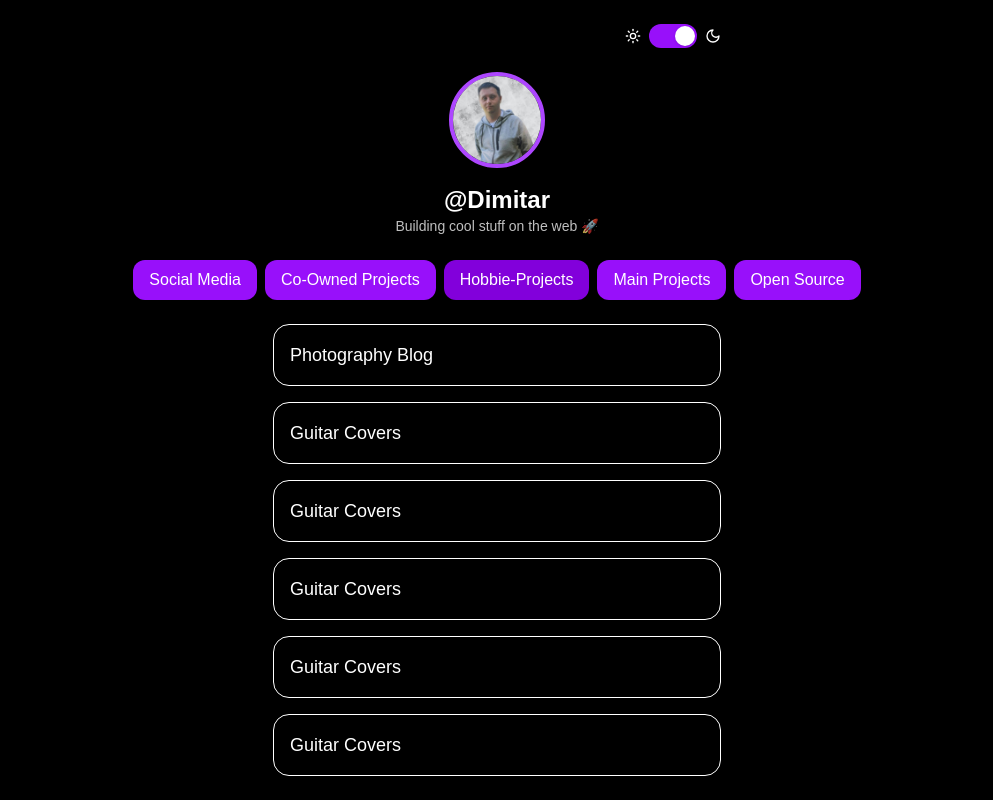
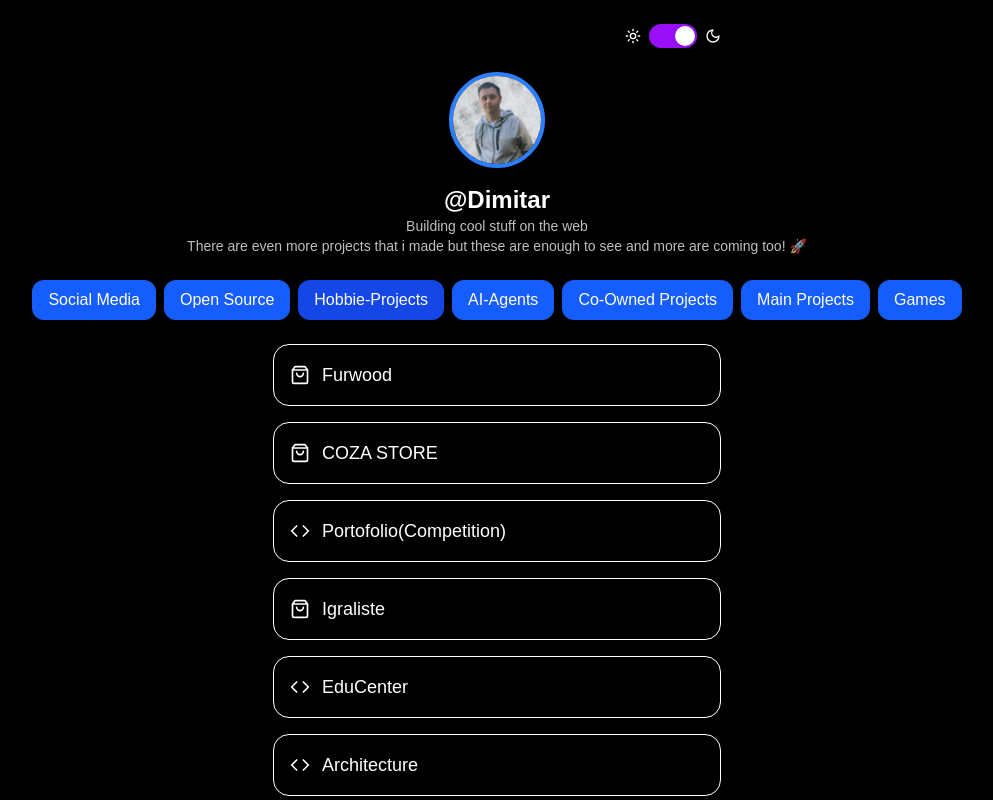
Before and after one commit to DimitarHristovski/Dlink, a Next.js app: page / in a window 1280 px wide. Both pictures are taken after a click on the button "Hobbie-Projects". Shown: the top 800 px of the page, without its empty margins (143-1136 px from the left). Built offline with nearby package versions, Linux system fonts and the light colour scheme.

Commit message:
tabes added and projects

```diff
--- a/src/app/page.tsx
+++ b/src/app/page.tsx
@@ -4,21 +4,60 @@ import { Button } from "../components/buttons/button";
 import { Card, CardContent } from "./../components/card/card";
 import { Switch } from "../components/switch/switch";
 import { Sun, Moon } from "lucide-react";
-import { Linkedin, User, Github, Beef } from "lucide-react";
+import {
+  Linkedin,
+  Dribbble,
+  User,
+  Github,
+  Beef,
+  Code,
+  Gamepad2,
+  ShoppingBag,
+} from "lucide-react";
 export default function Dlink() {
   const [darkMode, setDarkMode] = useState(true);
   const [activeTab, setActiveTab] = useState("social");
 
   const LinkIcon = ({ link }: { link: string }) => {
     if (link.includes("My Portfolio")) return <User className="w-5 h-5" />;
+    if (link.includes("My Blog")) return <User className="w-5 h-5" />;
+    if (link.includes("Dribbble")) return <Dribbble className="w-5 h-5" />;
+
     if (link.includes("Linkedin")) return <Linkedin className="w-5 h-5" />;
     if (link.includes("Github")) return <Github className="w-5 h-5" />;
     if (link.includes("Grillschulle")) return <Beef className="w-5 h-5" />;
+    if (link.includes("Furwood")) return <ShoppingBag className="w-5 h-5" />;
+    if (link.includes("COZA STORE")) return <ShoppingBag className="w-5 h-5" />;
+    if (link.includes("Portofolio(Competition)"))
+      return <Code className="w-5 h-5" />;
+    if (link.includes("Igraliste")) return <ShoppingBag className="w-5 h-5" />;
+    if (link.includes("Restaurant")) return <Code className="w-5 h-5" />;
+    if (link.includes("Architecture")) return <Code className="w-5 h-5" />;
+    if (link.includes("EduCenter")) return <Code className="w-5 h-5" />;
+
+    if (link.includes("Car Race")) return <Gamepad2 className="w-5 h-5" />;
 
     return null;
   };
 
   const linkGroups: Record<string, { title: string; url: string }[]> = {
+    aiagents: [
+      {
+        title: "Coming Soon...",
+        url: "",
+      },
+    ],
+
+    games: [
+      {
+        title: "Car Race",
+        url: "https://car-race-game-opal.vercel.app/",
+      },
+      {
+        title: "Coming Soon...",
+        url: "",
+      },
+    ],
     social: [
       {
         title: "Linkedin",
@@ -28,6 +67,10 @@ export default function Dlink() {
         title: "Github",
         url: "https://github.com/DimitarHristovski",
       },
+      {
+        title: "Dribbble",
+        url: "https://dribbble.com/DimitarHristovski",
+      },
     ],
     openSource: [
       {
@@ -35,17 +78,50 @@ export default function Dlink() {
         url: "https://learnhub.mk/",
       },
     ],
-    coOwned: [{ title: "Grillschulle", url: "https://startupx.com" }],
+    coOwned: [
+      { title: "Grillschulle", url: "" },
+      {
+        title: "Vesna-Dent",
+        url: "https://github.com/DimitarHristovski/vesna-dent",
+      },
+      {
+        title: "Coming Soon...",
+        url: "",
+      },
+    ],
     hobbieProjects: [
-      { title: "Photography Blog", url: "https://igraliste-one.vercel.app/" },
-      { title: "Guitar Covers", url: "https://youtube.com/guitarz" },
-      { title: "Guitar Covers", url: "https://youtube.com/guitarz" },
+      { title: "Furwood", url: "https://furwood-e-store.vercel.app/" },
+      {
+        title: "COZA STORE",
+        url: "https://clothes-store-inky-pi.vercel.app/",
+      },
 
-      { title: "Guitar Covers", url: "https://youtube.com/guitarz" },
+      {
+        title: "Portofolio(Competition)",
+        url: "https://assignment-two-portfolio.vercel.app/#",
+      },
+      {
+        title: "Igraliste",
+        url: "https://igraliste-one.vercel.app/",
+      },
+      {
+        title: "EduCenter",
+        url: "https://github.com/DimitarHristovski/EduCenter",
+      },
 
-      { title: "Guitar Covers", url: "https://youtube.com/guitarz" },
+      {
+        title: "Architecture",
+        url: "https://github.com/DimitarHristovski/Architecture",
+      },
 
-      { title: "Guitar Covers", url: "https://youtube.com/guitarz" },
+      {
+        title: "Restaurant",
+        url: "https://github.com/DimitarHristovski/FoodRestaurant",
+      },
+      {
+        title: "Coming Soon...",
+        url: "",
+      },
     ],
     main: [
       {
@@ -56,15 +132,21 @@ export default function Dlink() {
         title: "My Blog",
         url: "https://my-portfolio-git-main-dimitarhristovskis-projects.vercel.app/",
       },
+      {
+        title: "Coming Soon...",
+        url: "",
+      },
     ],
   };
 
   const tabNames = {
     social: "Social Media",
+    openSource: "Open Source",
+    hobbieProjects: "Hobbie-Projects",
+    aiagents: "AI-Agents",
     coOwned: "Co-Owned Projects",
-    hobbieProjects: "Hobbie-Projects",
     main: "Main Projects",
-    openSource: "Open Source",
+    games: "Games",
   };
 
   return (
@@ -85,24 +167,28 @@ export default function Dlink() {
         <img
           src="/Profile.jpeg"
           alt="profile"
-          className="rounded-full w-24 h-24 mx-auto border-4 border-purple-500"
+          className="rounded-full w-24 h-24 mx-auto border-4 border-blue-500"
         />
         <h1 className="text-2xl font-bold mt-4">@Dimitar</h1>
-        <p className="text-sm opacity-75">Building cool stuff on the web 🚀</p>
+        <p className="text-sm opacity-75">Building cool stuff on the web </p>
+        <p className="text-sm opacity-75">
+          There are even more projects that i made but these are enough to see
+          and more are coming too! 🚀
+        </p>
       </div>
 
       <div className="mt-6 flex justify-center gap-2 flex-wrap">
-        {Object.keys(tabNames).map((key) => (
+        {Object.keys(tabNames).map((key) => {
+          return (
             <Button
               key={key}
-            className={`${
-              activeTab === key ? "bg-purple-700" : "bg-purple-500"
-            }`}
+              className={`${activeTab === key ? "bg-blue-700" : "bg-blue-500"}`}
               onClick={() => setActiveTab(key)}
             >
               {tabNames[key as keyof typeof tabNames]}
             </Button>
-        ))}
+          );
+        })}
       </div>
 
       <div className="mt-6 w-full max-w-md space-y-4">
--- a/src/components/buttons/button.tsx
+++ b/src/components/buttons/button.tsx
@@ -9,7 +9,7 @@ export const Button = ({
   return (
     <button
       className={cn(
-        "px-4 py-2 rounded-xl font-medium bg-purple-600 text-white hover:bg-purple-700 transition",
+        "px-4 py-2 rounded-xl font-medium bg-blue-600 text-white hover:bg-blue-700 transition",
         className
       )}
       {...props}
```
Lines whose indentation alone changed are shown as unchanged.
